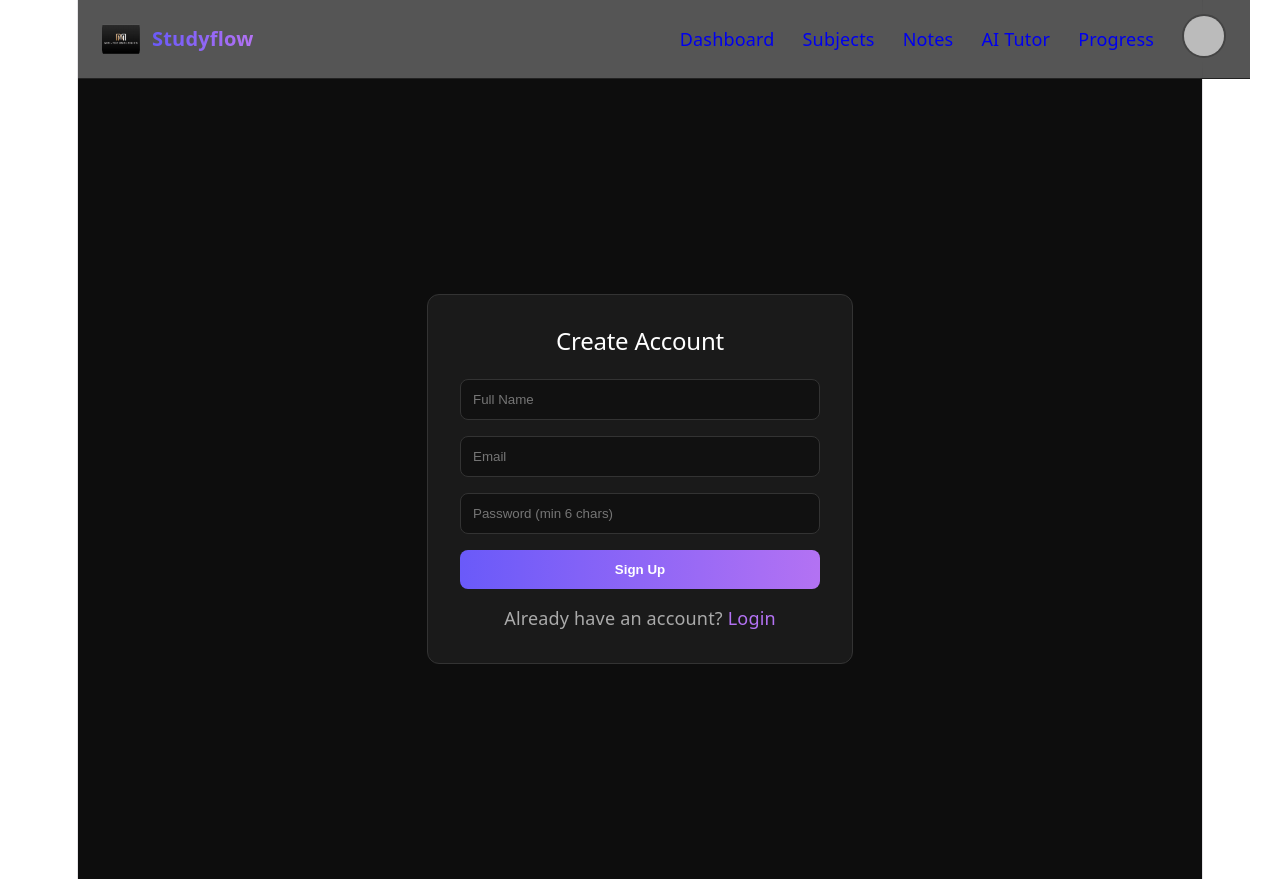
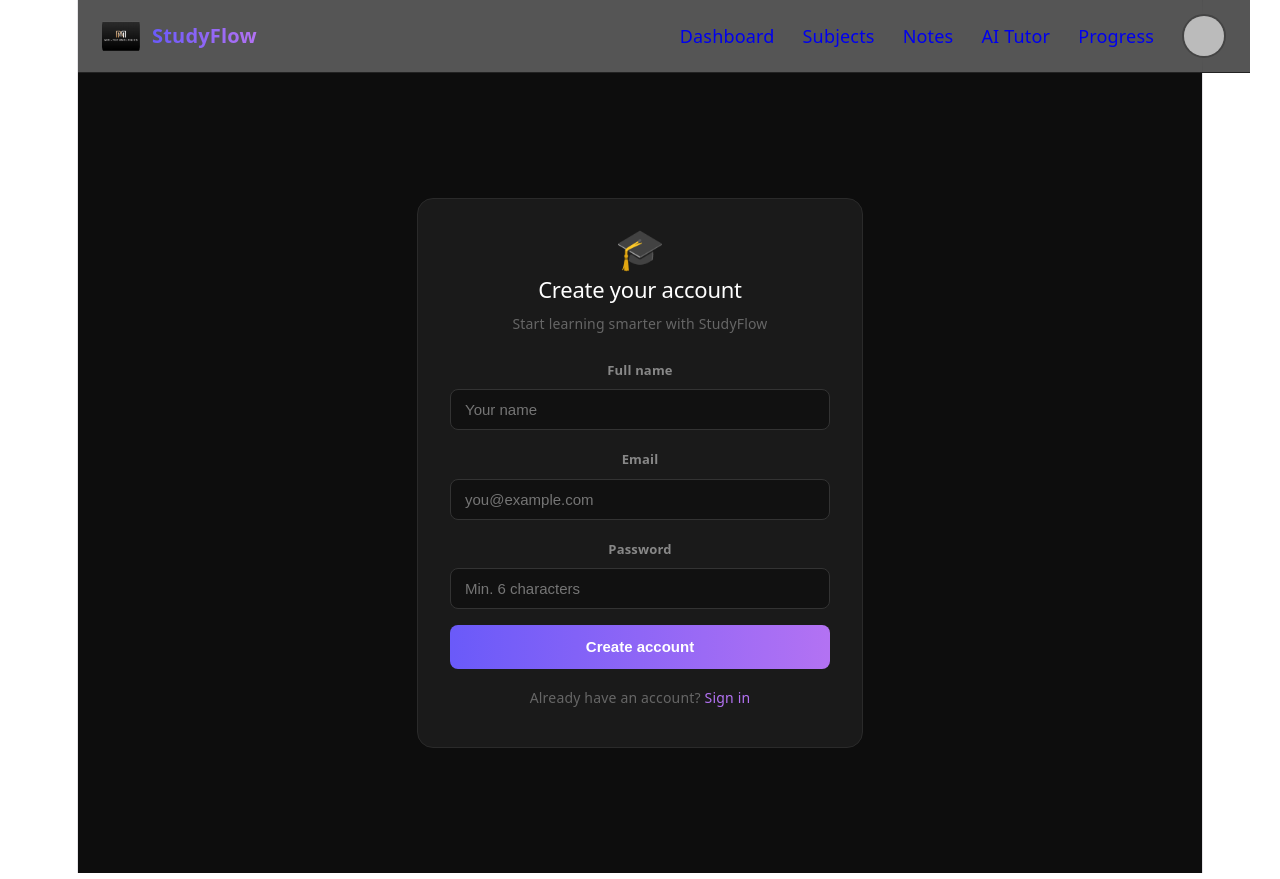
Before and after one commit to Maymoiz/StudyFlow-AI, a React (Vite) app in the folder frontend/: page /signup in a window 1280 px wide. Built offline with nearby package versions, Linux system fonts and the light colour scheme; no server answers; sample sign-in values are in the browser's storage.

Commit message:
fix: persistent auth, initials avatar, loading states, friendly errors

```diff
--- a/frontend/src/components/layout/Navbar.tsx
+++ b/frontend/src/components/layout/Navbar.tsx
@@ -1,52 +1,122 @@
-import { useState } from "react";
+import { useState, useRef, useEffect } from "react";
 import { Link, useNavigate, useLocation } from "react-router-dom";
 import { useAuth } from "../../context/AuthContext";
-import { signOut } from "firebase/auth";
-import { auth } from "../../firebase";
 import logo from "../../assets/Moi-Tech.png";
 import "./navbar.css";
 
+function getInitials(name: string | null, email: string | null): string {
+  if (name && name.trim()) {
+    return name.trim().split(" ").map(w => w[0]).slice(0, 2).join("").toUpperCase();
+  }
+  if (email) return email[0].toUpperCase();
+  return "U";
+}
+
+function Avatar({ user }: { user: any }) {
+  const [imgError, setImgError] = useState(false);
+  const initials = getInitials(user?.displayName, user?.email);
+
+  if (user?.photoURL && !imgError) {
+    return (
+      <img
+        src={user.photoURL}
+        className="sf-avatar"
+        alt="avatar"
+        onError={() => setImgError(true)}
+      />
+    );
+  }
+
+  return (
+    <div className="sf-avatar sf-avatar-initials">
+      {initials}
+    </div>
+  );
+}
+
 export default function Navbar() {
   const [open, setOpen] = useState(false);
-  const { user } = useAuth();
+  const { user, signOut } = useAuth();
   const navigate = useNavigate();
   const location = useLocation();
+  const dropdownRef = useRef<HTMLDivElement>(null);
+
+  // Close dropdown on outside click
+  useEffect(() => {
+    function handleClickOutside(e: MouseEvent) {
+      if (dropdownRef.current && !dropdownRef.current.contains(e.target as Node)) {
+        setOpen(false);
+      }
+    }
+    document.addEventListener("mousedown", handleClickOutside);
+    return () => document.removeEventListener("mousedown", handleClickOutside);
+  }, []);
+
+  // Close dropdown on route change
+  useEffect(() => { setOpen(false); }, [location.pathname]);
+
+  const handleSignOut = async () => {
+    await signOut();
+    navigate("/login");
+  };
+
+  const navLinks = [
+    { to: "/", label: "Dashboard" },
+    { to: "/subjects", label: "Subjects" },
+    { to: "/notes", label: "Notes" },
+    { to: "/ai", label: "AI Tutor" },
+    { to: "/progress", label: "Progress" },
+  ];
 
   return (
     <nav className="sf-nav">
       <div className="sf-left">
-        <img src={logo} className="sf-logo-img" alt="Studyflow Logo" />
-        <span className="sf-title">Studyflow</span>
+        <img src={logo} className="sf-logo-img" alt="StudyFlow Logo" />
+        <span className="sf-title">StudyFlow</span>
       </div>
 
       <div className="sf-right">
-        <Link to="/" className={`sf-link ${location.pathname === "/" ? "active" : ""}`}>Dashboard</Link>
-        <Link to="/subjects" className={`sf-link ${location.pathname === "/subjects" ? "active" : ""}`}>Subjects</Link>
-        <Link to="/notes" className={`sf-link ${location.pathname === "/notes" ? "active" : ""}`}>Notes</Link>
-        <Link to="/ai" className={`sf-link ${location.pathname === "/ai" ? "active" : ""}`}>AI Tutor</Link>
-        <Link to="/progress" className={`sf-link ${location.pathname === "/progress" ? "active" : ""}`}>Progress</Link>
+        {navLinks.map(({ to, label }) => (
+          <Link
+            key={to}
+            to={to}
+            className={`sf-link ${location.pathname === to ? "active" : ""}`}
+          >
+            {label}
+          </Link>
+        ))}
 
-        <div className="sf-avatar-wrapper">
-          <img
-            src={user?.photoURL || "https://i.pravatar.cc/40"}
-            className="sf-avatar"
-            onClick={() => setOpen(!open)}
-          />
+        <div className="sf-avatar-wrapper" ref={dropdownRef}>
+          <button className="sf-avatar-btn" onClick={() => setOpen(o => !o)}>
+            <Avatar user={user} />
+          </button>
 
           {open && (
             <div className="sf-dropdown">
-              {!user && (
+              {user ? (
                 <>
-                  <span className="sf-dropdown-item" onClick={() => navigate("/login")}>Login</span>
-                  <span className="sf-dropdown-item" onClick={() => navigate("/signup")}>Sign Up</span>
+                  {/* User info header */}
+                  <div className="sf-dropdown-user">
+                    <p className="sf-dropdown-name">{user.displayName || "User"}</p>
+                    <p className="sf-dropdown-email">{user.email}</p>
+                  </div>
+                  <div className="sf-dropdown-divider" />
+                  <span className="sf-dropdown-item" onClick={() => { navigate("/profile"); setOpen(false); }}>
+                    👤 Profile
+                  </span>
+                  <div className="sf-dropdown-divider" />
+                  <span className="sf-dropdown-item sf-dropdown-signout" onClick={handleSignOut}>
+                    🚪 Sign out
+                  </span>
                 </>
-              )}
-
-              {user && (
+              ) : (
                 <>
-                  <span className="sf-dropdown-item" onClick={() => navigate("/profile")}>Profile</span>
-                  <span className="sf-dropdown-item" onClick={() => navigate("/settings")}>Settings</span>
-                  <span className="sf-dropdown-item" onClick={() => signOut(auth)}>Logout</span>
+                  <span className="sf-dropdown-item" onClick={() => { navigate("/login"); setOpen(false); }}>
+                    Login
+                  </span>
+                  <span className="sf-dropdown-item" onClick={() => { navigate("/signup"); setOpen(false); }}>
+                    Sign Up
+                  </span>
                 </>
               )}
             </div>
--- a/frontend/src/context/AuthContext.tsx
+++ b/frontend/src/context/AuthContext.tsx
@@ -1,25 +1,43 @@
 import { createContext, useContext, useEffect, useState } from "react";
-import { onAuthStateChanged } from "firebase/auth";
+import {
+  onAuthStateChanged,
+  setPersistence,
+  browserLocalPersistence,
+  signOut as firebaseSignOut,
+} from "firebase/auth";
 import type { User } from "firebase/auth";
 import { auth } from "../firebase";
 
 interface AuthContextType {
   user: User | null;
+  loading: boolean;
+  signOut: () => Promise<void>;
 }
 
 const AuthContext = createContext<AuthContextType | null>(null);
 
 export function AuthProvider({ children }: { children: React.ReactNode }) {
   const [user, setUser] = useState<User | null>(null);
+  const [loading, setLoading] = useState(true);
 
   useEffect(() => {
-    return onAuthStateChanged(auth, (currentUser) => {
-      setUser(currentUser);
+    // Force LOCAL persistence so user stays logged in across browser restarts
+    setPersistence(auth, browserLocalPersistence).then(() => {
+      const unsubscribe = onAuthStateChanged(auth, (currentUser) => {
+        setUser(currentUser);
+        setLoading(false);
+      });
+      return unsubscribe;
     });
   }, []);
 
+  const signOut = async () => {
+    await firebaseSignOut(auth);
+    setUser(null);
+  };
+
   return (
-    <AuthContext.Provider value={{ user }}>
+    <AuthContext.Provider value={{ user, loading, signOut }}>
       {children}
     </AuthContext.Provider>
   );
--- a/frontend/src/pages/Login.tsx
+++ b/frontend/src/pages/Login.tsx
@@ -4,15 +4,28 @@
 import { useNavigate } from "react-router-dom";
 import "../styles/auth.css";
 
+function friendlyError(code: string): string {
+  switch (code) {
+    case "auth/user-not-found": return "No account found with this email.";
+    case "auth/wrong-password": return "Incorrect password. Please try again.";
+    case "auth/invalid-email": return "Please enter a valid email address.";
+    case "auth/too-many-requests": return "Too many attempts. Please try again later.";
+    case "auth/invalid-credential": return "Incorrect email or password.";
+    default: return "Something went wrong. Please try again.";
+  }
+}
+
 export default function Login() {
   const [email, setEmail] = useState("");
   const [password, setPassword] = useState("");
   const [error, setError] = useState("");
+  const [loading, setLoading] = useState(false);
   const navigate = useNavigate();
 
   async function handleLogin(e: React.FormEvent) {
     e.preventDefault();
     setError("");
+    setLoading(true);
 
     try {
       const userCred = await signInWithEmailAndPassword(auth, email, password);
@@ -31,37 +44,52 @@
 
       navigate("/");
     } catch (err: any) {
-      setError(err.message);
+      setError(friendlyError(err.code));
+    } finally {
+      setLoading(false);
     }
   }
 
   return (
     <div className="auth-container">
       <form className="auth-box" onSubmit={handleLogin}>
-        <h2>Login</h2>
+        <div className="auth-logo">🎓</div>
+        <h2>Welcome back</h2>
+        <p className="auth-sub">Sign in to continue to StudyFlow</p>
 
-        {error && <p className="auth-error">{error}</p>}
+        {error && <p className="auth-error">⚠️ {error}</p>}
 
+        <div className="auth-field">
+          <label>Email</label>
           <input
             type="email"
-          placeholder="Email"
+            placeholder="you@example.com"
             value={email}
-          onChange={(e) => setEmail(e.target.value)}
+            onChange={e => setEmail(e.target.value)}
             required
+            autoComplete="email"
           />
+        </div>
 
+        <div className="auth-field">
+          <label>Password</label>
           <input
             type="password"
-          placeholder="Password"
+            placeholder="••••••••"
             value={password}
-          onChange={(e) => setPassword(e.target.value)}
+            onChange={e => setPassword(e.target.value)}
             required
+            autoComplete="current-password"
           />
+        </div>
 
-        <button type="submit">Login</button>
+        <button type="submit" className="auth-btn" disabled={loading}>
+          {loading ? <span className="auth-spinner" /> : "Sign in"}
+        </button>
 
         <p className="auth-switch">
-          Don’t have an account? <span onClick={() => navigate("/signup")}>Sign Up</span>
+          Don't have an account?{" "}
+          <span onClick={() => navigate("/signup")}>Create one</span>
         </p>
       </form>
     </div>
--- a/frontend/src/pages/Signup.tsx
+++ b/frontend/src/pages/Signup.tsx
@@ -4,16 +4,27 @@
 import { useNavigate } from "react-router-dom";
 import "../styles/auth.css";
 
+function friendlyError(code: string): string {
+  switch (code) {
+    case "auth/email-already-in-use": return "An account with this email already exists.";
+    case "auth/invalid-email": return "Please enter a valid email address.";
+    case "auth/weak-password": return "Password must be at least 6 characters.";
+    default: return "Something went wrong. Please try again.";
+  }
+}
+
 export default function Signup() {
   const [name, setName] = useState("");
   const [email, setEmail] = useState("");
   const [password, setPassword] = useState("");
   const [error, setError] = useState("");
+  const [loading, setLoading] = useState(false);
   const navigate = useNavigate();
 
   async function handleSignup(e: React.FormEvent) {
     e.preventDefault();
     setError("");
+    setLoading(true);
 
     try {
       const userCred = await createUserWithEmailAndPassword(auth, email, password);
@@ -34,45 +45,64 @@
 
       navigate("/");
     } catch (err: any) {
-      setError(err.message);
+      setError(friendlyError(err.code));
+    } finally {
+      setLoading(false);
     }
   }
 
   return (
     <div className="auth-container">
       <form className="auth-box" onSubmit={handleSignup}>
-        <h2>Create Account</h2>
+        <div className="auth-logo">🎓</div>
+        <h2>Create your account</h2>
+        <p className="auth-sub">Start learning smarter with StudyFlow</p>
 
-        {error && <p className="auth-error">{error}</p>}
+        {error && <p className="auth-error">⚠️ {error}</p>}
 
+        <div className="auth-field">
+          <label>Full name</label>
           <input
             type="text"
-          placeholder="Full Name"
+            placeholder="Your name"
             value={name}
-          onChange={(e) => setName(e.target.value)}
+            onChange={e => setName(e.target.value)}
             required
+            autoComplete="name"
           />
+        </div>
 
+        <div className="auth-field">
+          <label>Email</label>
           <input
             type="email"
-          placeholder="Email"
+            placeholder="you@example.com"
             value={email}
-          onChange={(e) => setEmail(e.target.value)}
+            onChange={e => setEmail(e.target.value)}
             required
+            autoComplete="email"
           />
+        </div>
 
+        <div className="auth-field">
+          <label>Password</label>
           <input
             type="password"
-          placeholder="Password (min 6 chars)"
+            placeholder="Min. 6 characters"
             value={password}
-          onChange={(e) => setPassword(e.target.value)}
+            onChange={e => setPassword(e.target.value)}
             required
+            autoComplete="new-password"
           />
+        </div>
 
-        <button type="submit">Sign Up</button>
+        <button type="submit" className="auth-btn" disabled={loading}>
+          {loading ? <span className="auth-spinner" /> : "Create account"}
+        </button>
 
         <p className="auth-switch">
-          Already have an account? <span onClick={() => navigate("/login")}>Login</span>
+          Already have an account?{" "}
+          <span onClick={() => navigate("/login")}>Sign in</span>
         </p>
       </form>
     </div>
--- a/frontend/src/styles/auth.css
+++ b/frontend/src/styles/auth.css
@@ -1,36 +1,79 @@
 .auth-container {
   width: 100%;
-  height: 100vh;
+  min-height: 100vh;
   display: flex;
   justify-content: center;
   align-items: center;
   background: #0d0d0d;
+  padding: 20px;
+  box-sizing: border-box;
 }
 
 .auth-box {
-  width: 360px;
-  padding: 32px;
+  width: 100%;
+  max-width: 380px;
+  padding: 36px 32px;
   background: #1a1a1a;
-  border-radius: 12px;
-  border: 1px solid #333;
+  border-radius: 16px;
+  border: 1px solid #2a2a2a;
   display: flex;
   flex-direction: column;
   gap: 16px;
 }
 
+.auth-logo {
+  font-size: 40px;
+  text-align: center;
+}
+
 .auth-box h2 {
   text-align: center;
   color: white;
+  font-size: 22px;
+  margin: 0;
 }
 
+.auth-sub {
+  text-align: center;
+  color: #666;
+  font-size: 14px;
+  margin: -8px 0 4px;
+}
+
+/* FIELD */
+.auth-field {
+  display: flex;
+  flex-direction: column;
+  gap: 6px;
+}
+
+.auth-field label {
+  font-size: 13px;
+  font-weight: 600;
+  color: #888;
+}
+
+.auth-field input,
 .auth-box input {
-  padding: 12px;
+  padding: 11px 14px;
   border-radius: 8px;
   border: 1px solid #333;
   background: #111;
   color: white;
+  font-size: 15px;
+  outline: none;
+  transition: border-color 0.2s;
+  width: 100%;
+  box-sizing: border-box;
 }
 
+.auth-field input:focus,
+.auth-box input:focus {
+  border-color: #6a5af9;
+}
+
+/* BUTTON */
+.auth-btn,
 .auth-box button {
   padding: 12px;
   border-radius: 8px;
@@ -39,20 +82,52 @@
   color: white;
   cursor: pointer;
   font-weight: 600;
+  font-size: 15px;
+  display: flex;
+  align-items: center;
+  justify-content: center;
+  min-height: 44px;
+  transition: opacity 0.2s;
 }
 
+.auth-btn:disabled { opacity: 0.6; cursor: not-allowed; }
+.auth-btn:not(:disabled):hover { opacity: 0.85; }
+
+/* SPINNER */
+.auth-spinner {
+  width: 18px;
+  height: 18px;
+  border: 2px solid rgba(255,255,255,0.3);
+  border-top-color: white;
+  border-radius: 50%;
+  animation: auth-spin 0.7s linear infinite;
+  display: inline-block;
+}
+@keyframes auth-spin { to { transform: rotate(360deg); } }
+
+/* ERROR */
 .auth-error {
   color: #ff6b6b;
-  font-size: 14px;
+  font-size: 13px;
   text-align: center;
+  background: rgba(255,107,107,0.08);
+  border: 1px solid rgba(255,107,107,0.2);
+  padding: 8px 12px;
+  border-radius: 8px;
+  margin: 0;
 }
 
+/* SWITCH */
 .auth-switch {
   text-align: center;
-  color: #aaa;
+  color: #666;
+  font-size: 14px;
+  margin: 0;
 }
 
 .auth-switch span {
   color: #b372f3;
   cursor: pointer;
+  font-weight: 500;
 }
+.auth-switch span:hover { text-decoration: underline; }
```
Also changed, not shown: frontend/src/auth/ProtectedRoute.tsx (+26 -1 lines), frontend/src/components/MarkdownRenderer.tsx (+21 -21 lines), frontend/src/components/layout/navbar.css (+58 -0 lines), frontend/src/styles/markdown.css (+81 -14 lines), 1 other file (tests, documents, lock files or other folders). Lines whose indentation alone changed are shown as unchanged.
